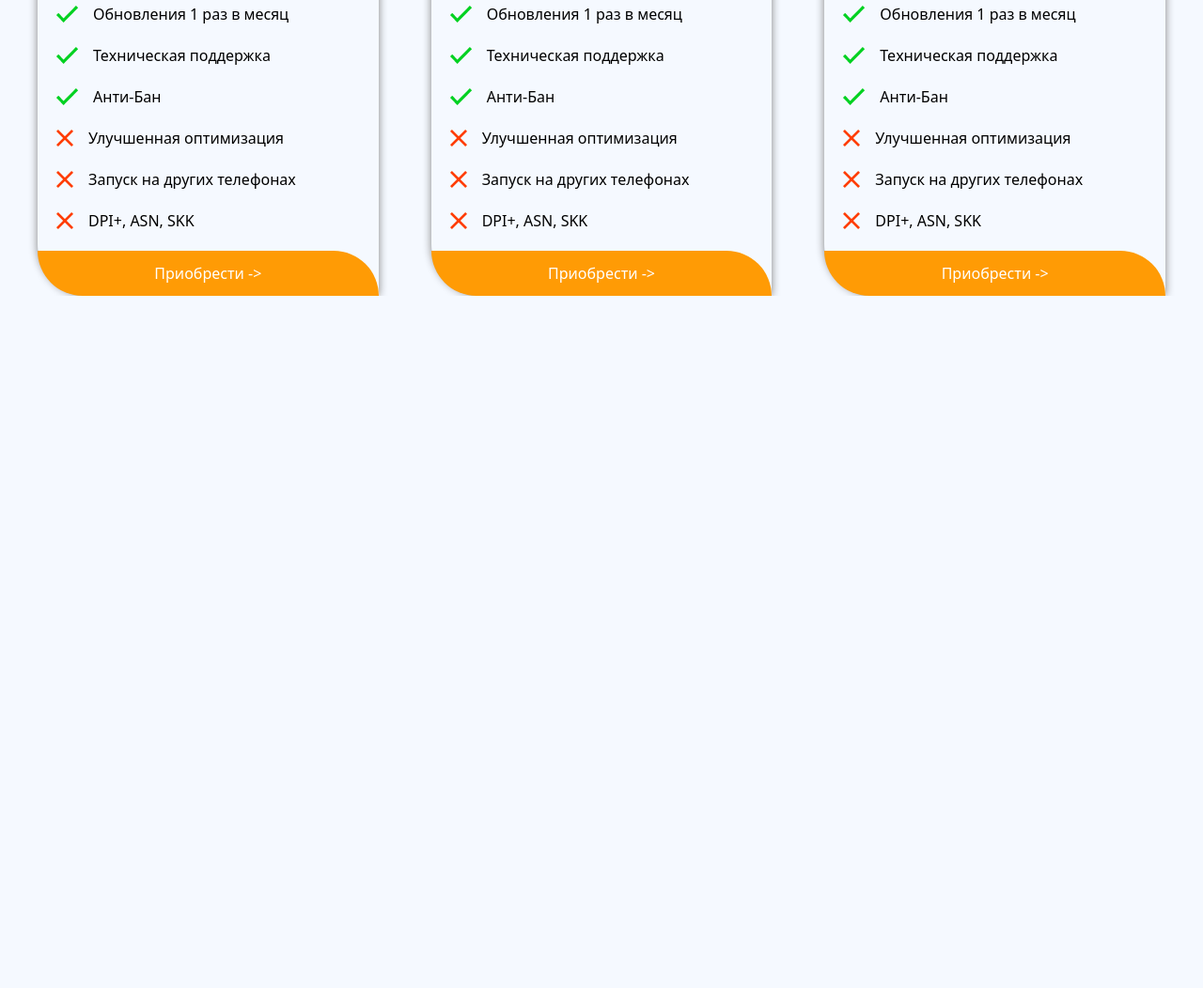
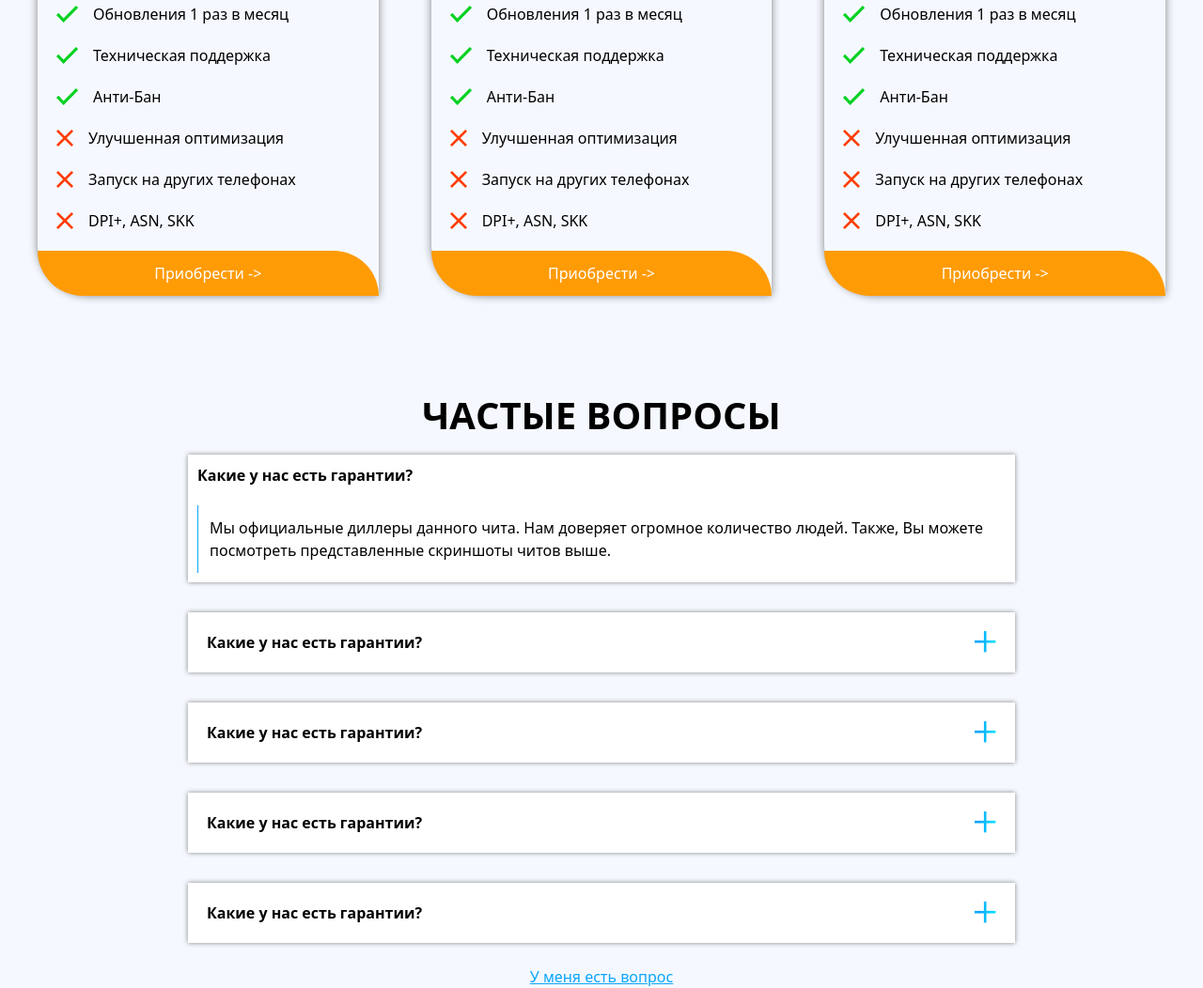
Before and after one commit to AsadovSarfarozzz/fourth-in-git-, a website: page src/index.html in a window 1280 px wide. Shown: the part 2107-3159 px from the top of the page at 94% size. Before the commit the page ends 2422 px from the top, so only its background shows below. Drawn offline with nearby package versions, Linux system fonts and the light colour scheme; files that its build step writes are made by us from their sources.

Commit message:
fourth section

```diff
--- a/src/index.html
+++ b/src/index.html
@@ -190,5 +190,39 @@
                 </div>
             </div>
     </section>
+
+    <section class="max-w-300 m-auto mt-25">
+        <h2 class="text-2xl md:text-[40px] font-bold text-center">ЧАСТЫЕ ВОПРОСЫ</h2>
+
+        <div class="flex flex-col items-center mt-4">
+
+            <div class="bg-white shadow-[0px_0px_5px_gray] w-[300px] md:w-[880px] p-2.5 ">
+                <p class="font-bold">Какие у нас есть гарантии?</p>
+                <div class="border-l border-l-[#0AA6FE] p-3 mt-5">
+                    <p>Мы официальные диллеры данного чита. Нам доверяет огромное количество людей. Также, Вы
+                        можете посмотреть представленные скриншоты читов выше.</p>
+                    </div>
+                </div>
+            <div class="bg-white shadow-[0px_0px_5px_gray] w-[300px] md:w-[880px] p-5 mt-8 flex items-center justify-between">
+                <p class="font-bold">Какие у нас есть гарантии?</p>
+                <img src="./close_big copy.png" alt="">
+                </div>
+            <div class="bg-white shadow-[0px_0px_5px_gray] md:w-[880px] w-[300px] p-5 mt-8 flex items-center justify-between">
+                <p class="font-bold">Какие у нас есть гарантии?</p>
+                <img src="./close_big copy.png" alt="">
+                </div>
+            <div class="bg-white shadow-[0px_0px_5px_gray] w-[300px] md:w-[880px] p-5 mt-8 flex items-center justify-between">
+                <p class="font-bold">Какие у нас есть гарантии?</p>
+                <img src="./close_big copy.png" alt="">
+                </div>
+            <div class="bg-white shadow-[0px_0px_5px_gray] w-[300px] md:w-[880px] p-5 mt-8 flex items-center justify-between">
+                <p class="font-bold">Какие у нас есть гарантии?</p>
+                <img src="./close_big copy.png" alt="">
+                </div>
+
+                <p class="text-[#0AA6FE] underline text-center mt-6">У меня есть вопрос</p>
+            </div>
+
+    </section>
 </body>
 </html>
```
Also changed, not shown: src/2722 [преобразованный] 6.png (added), src/close_big copy.png (added).
